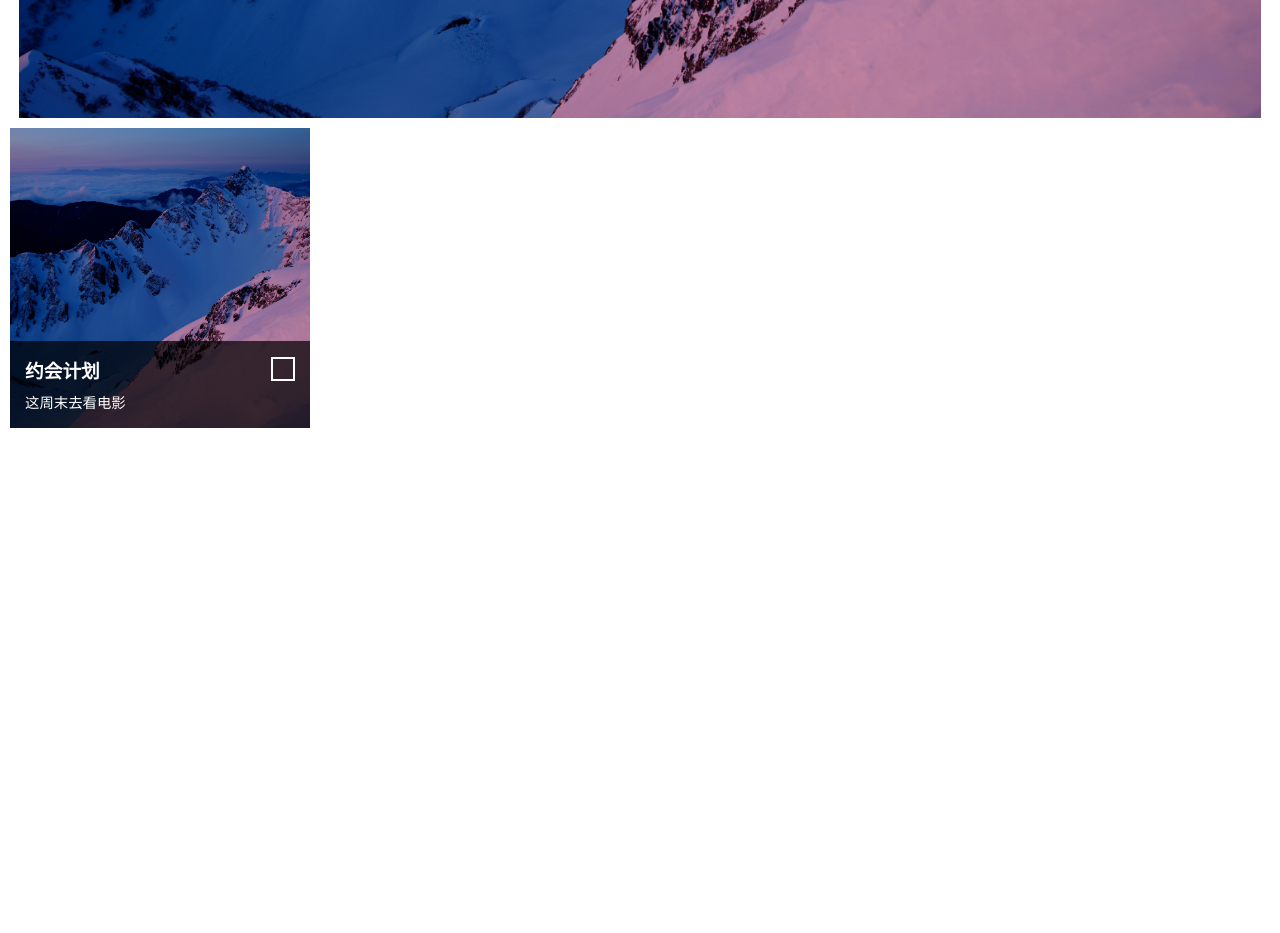
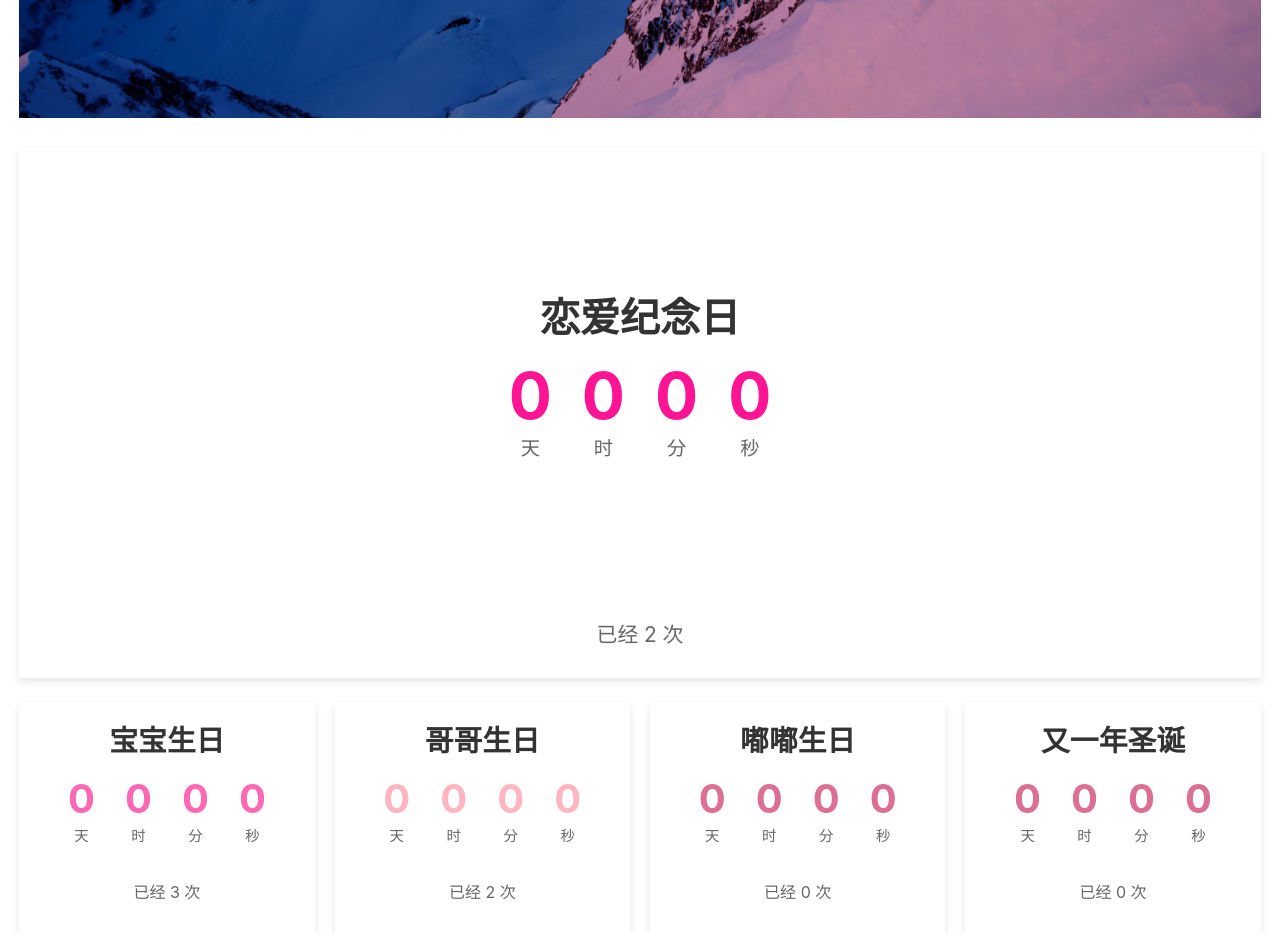
Before and after one commit to ShuoYin03/TwofUs, a React (Create React App) app: page /countdowns in a window 1280 px wide. Shown: the part 500-1433 px from the top of the page. Before the commit the page ends 938 px from the top, so only its background shows below. Built offline with nearby package versions, Linux system fonts and the light colour scheme.

Commit message:
update all pages

```diff
--- /dev/null
+++ b/src/components/CountdownCard.jsx
@@ -0,0 +1,110 @@
+import React, { useState, useEffect } from 'react';
+import styled from 'styled-components';
+
+const Container = styled.div`
+  width: 100%;
+  height: 100%;
+  background: white;
+  box-shadow: 0 4px 8px rgba(0, 0, 0, 0.1);
+  display: flex;
+  flex-direction: column;
+  align-items: center;
+  padding-bottom: 30px;
+`;
+
+const Title = styled.h2`
+  margin: 0;
+  color: #333;
+  font-size: ${props => props.isMain ? '2.5rem' : '1.8rem'};
+  text-align: center;
+  margin-top: auto;
+  margin-bottom: 20px;
+`;
+
+const TimeSection = styled.div`
+  display: flex;
+  justify-content: center;
+  gap: 30px;
+  margin-bottom: auto;
+`;
+
+const TimeBlock = styled.div`
+  text-align: center;
+`;
+
+const TimeNumber = styled.div`
+  font-size: ${props => props.isMain ? '4rem' : '2.5rem'};
+  font-weight: bold;
+  color: ${props => props.color || '#FF69B4'};
+  line-height: 1;
+  margin-bottom: 5px;
+`;
+
+const TimeLabel = styled.div`
+  font-size: ${props => props.isMain ? '1.2rem' : '0.9rem'};
+  color: #666;
+`;
+
+const FrequencyText = styled.div`
+  color: #666;
+  font-size: ${props => props.isMain ? '1.3rem' : '1rem'};
+  text-align: center;
+  margin-top: 20px;
+`;
+
+const CountdownCard = ({ title, targetDate, frequency, color, isMain = false }) => {
+  const [timeLeft, setTimeLeft] = useState({
+    days: 0,
+    hours: 0,
+    minutes: 0,
+    seconds: 0
+  });
+
+  useEffect(() => {
+    const calculateTimeLeft = () => {
+      const now = new Date();
+      const target = new Date(targetDate);
+      const difference = target - now;
+
+      if (difference > 0) {
+        setTimeLeft({
+          days: Math.floor(difference / (1000 * 60 * 60 * 24)),
+          hours: Math.floor((difference / (1000 * 60 * 60)) % 24),
+          minutes: Math.floor((difference / 1000 / 60) % 60),
+          seconds: Math.floor((difference / 1000) % 60)
+        });
+      }
+    };
+
+    calculateTimeLeft();
+    const timer = setInterval(calculateTimeLeft, 1000);
+    return () => clearInterval(timer);
+  }, [targetDate]);
+
+  return (
+    <Container>
+      <Title isMain={isMain}>{title}</Title>
+      <TimeSection isMain={isMain}>
+        <TimeBlock>
+          <TimeNumber color={color} isMain={isMain}>{timeLeft.days}</TimeNumber>
+          <TimeLabel isMain={isMain}>天</TimeLabel>
+        </TimeBlock>
+        <TimeBlock>
+          <TimeNumber color={color} isMain={isMain}>{timeLeft.hours}</TimeNumber>
+          <TimeLabel isMain={isMain}>时</TimeLabel>
+        </TimeBlock>
+        <TimeBlock>
+          <TimeNumber color={color} isMain={isMain}>{timeLeft.minutes}</TimeNumber>
+          <TimeLabel isMain={isMain}>分</TimeLabel>
+        </TimeBlock>
+        <TimeBlock>
+          <TimeNumber color={color} isMain={isMain}>{timeLeft.seconds}</TimeNumber>
+          <TimeLabel isMain={isMain}>秒</TimeLabel>
+        </TimeBlock>
+      </TimeSection>
+      <FrequencyText isMain={isMain}>已经 {frequency} 次</FrequencyText>
+    </Container>
+  );
+};
+
+export default CountdownCard;
--- /dev/null
+++ b/src/components/ImageStrips.jsx
@@ -0,0 +1,64 @@
+import React, { useState } from 'react';
+import styled from 'styled-components';
+
+const Container = styled.div`
+  display: flex;
+  height: 600px;
+  width: 100%;
+  align-items: center;
+  justify-content: center;
+  gap: 4px;
+  padding-top: 30px;
+  padding-bottom: 30px;
+`;
+
+const Strip = styled.div`
+  height: 100%;
+  flex: ${props => props.isExpanded ? '8' : '0.5'};
+  min-width: ${props => props.isExpanded ? '400px' : '50px'};
+  transition: all 0.5s ease;
+  position: relative;
+  overflow: hidden;
+  cursor: pointer;
+
+  &:hover {
+    opacity: ${props => props.isExpanded ? '1' : '0.9'};
+  }
+`;
+
+const Image = styled.img`
+  height: 100%;
+  width: 100%;
+  object-fit: cover;
+  object-position: ${props => props.isExpanded ? 'center' : props.position};
+  transition: all 0.5s ease;
+`;
+
+const ImageStrips = ({ images }) => {
+  const [expandedId, setExpandedId] = useState(null);
+
+  const handleStripClick = (id) => {
+    setExpandedId(expandedId === id ? null : id);
+  };
+
+  return (
+    <Container>
+      {images.map((image, index) => (
+        <Strip
+          key={image.id}
+          isExpanded={expandedId === image.id}
+          onClick={() => handleStripClick(image.id)}
+        >
+          <Image
+            src={image.url}
+            alt={`moment-${image.id}`}
+            isExpanded={expandedId === image.id}
+            position={`${(index / (images.length - 1)) * 100}% center`}
+          />
+        </Strip>
+      ))}
+    </Container>
+  );
+};
+
+export default ImageStrips;
--- a/src/components/Navbar.jsx
+++ b/src/components/Navbar.jsx
@@ -66,7 +66,7 @@ const StyledLink = styled(Link)`
 const Navbar = () => {
 
     const menuitem = {
-        "第一次": "firsttimes",
+        "里程碑": "firsttimes",
         "倒计时": "countdowns",
         "瞬间": "moments",
         "未来": "futureplans"
--- /dev/null
+++ b/src/data/countdowns.json
@@ -0,0 +1,40 @@
+{
+  "events": [
+    {
+      "id": 1,
+      "title": "恋爱纪念日",
+      "targetDate": "2023-01-01",
+      "frequency": 2,
+      "color": "#FF1493",
+      "isMain": true
+    },
+    {
+      "id": 2,
+      "title": "宝宝生日",
+      "targetDate": "1997-11-24",
+      "frequency": 3,
+      "color": "#FF69B4"
+    },
+    {
+      "id": 3,
+      "title": "哥哥生日",
+      "targetDate": "2003-06-20",
+      "frequency": 2,
+      "color": "#FFB6C1"
+    },
+    {
+      "id": 4,
+      "title": "嘟嘟生日",
+      "targetDate": "2024-05-06",
+      "frequency": 0,
+      "color": "#DB7093"
+    },
+    {
+        "id": 5,
+        "title": "又一年圣诞",
+        "targetDate": "2024--01",
+        "frequency": 0,
+        "color": "#DB7093"
+    }
+  ]
+}
--- a/src/data/firstTimes.json
+++ b/src/data/firstTimes.json
@@ -2,27 +2,83 @@
   "events": [
     {
       "id": 1,
-      "date": "2023-01-01",
-      "title": "第一次相遇",
-      "description": "在那个特别的夜晚，我们的故事开始了",
+      "date": "2022-11-23",
+      "title": "加微信",
+      "description": "晚秋夜请求添加你为好友",
       "imageKey": "background",
       "position": "left"
     },
     {
       "id": 2,
-      "date": "2023-02-14",
-      "title": "第一次约会",
-      "description": "一起看了场电影，分享了第一次晚餐",
+      "date": "2022-11-24",
+      "title": "第一次见面",
+      "description": "我叫啥? “晚秋夜”",
       "imageKey": "background",
       "position": "right"
     },
     {
       "id": 3,
-      "date": "2023-03-21",
-      "title": "第一次旅行",
-      "description": "我们的第一次短途旅行，去了海边",
+      "date": "2022-11-27",
+      "title": "智斗老鼠",
+      "description": "没逮住",
       "imageKey": "background",
       "position": "left"
+    },
+    {
+        "id": 11,
+        "date": "2022-12-11",
+        "title": "第一次溜冰",
+        "description": "我期待的不止溜冰",
+        "imageKey": "background",
+        "position": "right"
+    },
+    {
+        "id": 12,
+        "date": "2022-12-23",
+        "title": "First Kiss",
+        "description": "吧唧上不会动了",
+        "imageKey": "background",
+        "position": "left"
+    },
+    {
+        "id": 4,
+        "date": "2023-01-01",
+        "title": "在一起",
+        "description": "4AM",
+        "imageKey": "background",
+        "position": "right"
+    },
+    {
+        "id": 8,
+        "date": "2023-02-01",
+        "title": "第一次订闹钟",
+        "description": "嘿嘿嘿",
+        "imageKey": "background",
+        "position": "left"
+    },
+    {
+        "id": 6,
+        "date": "2023-08-16",
+        "title": "搬家",
+        "description": "弄错门牌号了，得亏房子还行",
+        "imageKey": "background",
+        "position": "right"
+    },
+    {
+        "id": 10,
+        "date": "2023-11-24",
+        "title": "第一次单独给宝宝过生日",
+        "description": "罪魁祸首巴斯克",
+        "imageKey": "background",
+        "position": "left"
+    },
+    {
+        "id": 13,
+        "date": "2024-01-01",
+        "title": "一周年",
+        "description": "4AM上线喽",
+        "imageKey": "background",
+        "position": "right"
     }
   ]
 }
--- /dev/null
+++ b/src/data/moments.json
@@ -0,0 +1,45 @@
+{
+  "images": [
+    {
+      "id": 1,
+      "url": "background.jpg"
+    },
+    {
+      "id": 2,
+      "url": "background.jpg"
+    },
+    {
+      "id": 3,
+      "url": "background.jpg"
+    },
+    {
+      "id": 4,
+      "url": "background.jpg"
+    },
+    {
+      "id": 5,
+      "url": "background.jpg"
+    },
+    {
+      "id": 6,
+      "url": "background.jpg"
+    },
+    {
+      "id": 7,
+      "url": "background.jpg"
+    },
+    {
+      "id": 8,
+      "url": "background.jpg"
+    },
+    {
+      "id": 9,
+      "url": "background.jpg"
+    },
+    {
+      "id": 10,
+      "url": "background.jpg"
+    }
+
+  ]
+}
--- a/src/pages/Countdowns.jsx
+++ b/src/pages/Countdowns.jsx
@@ -1,11 +1,19 @@
-import React from 'react'
+import React from 'react';
+import styled from 'styled-components';
 import Navbar from './../components/Navbar';
-import styled from 'styled-components';
-import background from '../pages/img/background.jpg'
+import background from '../pages/img/background.jpg';
 import Title from "../components/Title";
-import Card from '../components/Card';
+import CountdownCard from '../components/CountdownCard';
+import countdownsData from '../data/countdowns.json';
 
 const Container = styled.div`
+  display: flex;
+  flex-direction: column;
+  min-height: 100vh;
+  align-items: center;
+`;
+
+const Header = styled.div`
   display: flex;
   height: 75vh;
   width: 97vw;
@@ -16,22 +24,71 @@ const Container = styled.div`
   margin-top: 18px;
   justify-self: center;
   flex-direction: column;
-`
+`;
+
+const Content = styled.div`
+  width: 97vw;
+  padding-top: 30px;
+  display: flex;
+  flex-direction: column;
+  align-items: center;
+`;
+
+const MainCardContainer = styled.div`
+  width: 97vw;
+  height: 500px;
+  margin-bottom: 15px;
+`;
+
+const SmallCardsContainer = styled.div`
+  width: 97vw;
+  display: flex;
+  flex-wrap: wrap;
+  gap: 20px;
+  justify-content: flex-start;
+`;
+
+const SmallCardWrapper = styled.div`
+  margin-top: 40px;
+  flex: 0 0 calc(25% - 15px);
+  height: 200px;
+`;
 
 const Countdowns = () => {
+  const mainEvent = countdownsData.events.find(event => event.isMain);
+  const otherEvents = countdownsData.events.filter(event => !event.isMain);
+
   return (
-    <>
     <Container>
+      <Header>
         <Navbar/>
         <Title text="Countdowns"/>
+      </Header>
+      <Content>
+        <MainCardContainer>
+          <CountdownCard
+            title={mainEvent.title}
+            targetDate={mainEvent.targetDate}
+            frequency={mainEvent.frequency}
+            color={mainEvent.color}
+            isMain={true}
+          />
+        </MainCardContainer>
+        <SmallCardsContainer>
+          {otherEvents.map((event) => (
+            <SmallCardWrapper key={event.id}>
+              <CountdownCard
+                title={event.title}
+                targetDate={event.targetDate}
+                frequency={event.frequency}
+                color={event.color}
+              />
+            </SmallCardWrapper>
+          ))}
+        </SmallCardsContainer>
+      </Content>
     </Container>
-      <Card
-        imageUrl={background}
-        title="约会计划"
-        description="这周末去看电影"
-      />
-    </>
-  )
-}
+  );
+};
 
-export default Countdowns
+export default Countdowns;
--- a/src/pages/Moments.jsx
+++ b/src/pages/Moments.jsx
@@ -1,10 +1,19 @@
-import React from 'react'
+import React from 'react';
+import styled from 'styled-components';
 import Navbar from './../components/Navbar';
-import styled from 'styled-components';
-import background from '../pages/img/background.jpg'
+import background from '../pages/img/background.jpg';
 import Title from "../components/Title";
+import ImageStrips from '../components/ImageStrips';
+import momentsData from '../data/moments.json';
 
 const Container = styled.div`
+  display: flex;
+  flex-direction: column;
+  min-height: 100vh;
+  align-items: center;
+`;
+
+const Header = styled.div`
   display: flex;
   height: 75vh;
   width: 97vw;
@@ -15,15 +24,38 @@ const Container = styled.div`
   margin-top: 18px;
   justify-self: center;
   flex-direction: column;
-`
+`;
+
+const Content = styled.div`
+  width: 97vw;
+  // background-color: #f5f5f5;
+  display: flex;
+  justify-content: center;
+`;
+
+const StripContainer = styled.div`
+  width: 100%;
+`;
 
 const Moments = () => {
+  const processedImages = momentsData.images.map(image => ({
+    ...image,
+    url: background
+  }));
+
   return (
     <Container>
+      <Header>
         <Navbar/>
         <Title text="Moments"/>
+      </Header>
+      <Content>
+        <StripContainer>
+          <ImageStrips images={processedImages} />
+        </StripContainer>
+      </Content>
     </Container>
-  )
-}
+  );
+};
 
-export default Moments
+export default Moments;
```
Also changed, not shown: src/data/futurePlans.json (+43 -15 lines). Lines whose indentation alone changed are shown as unchanged.
